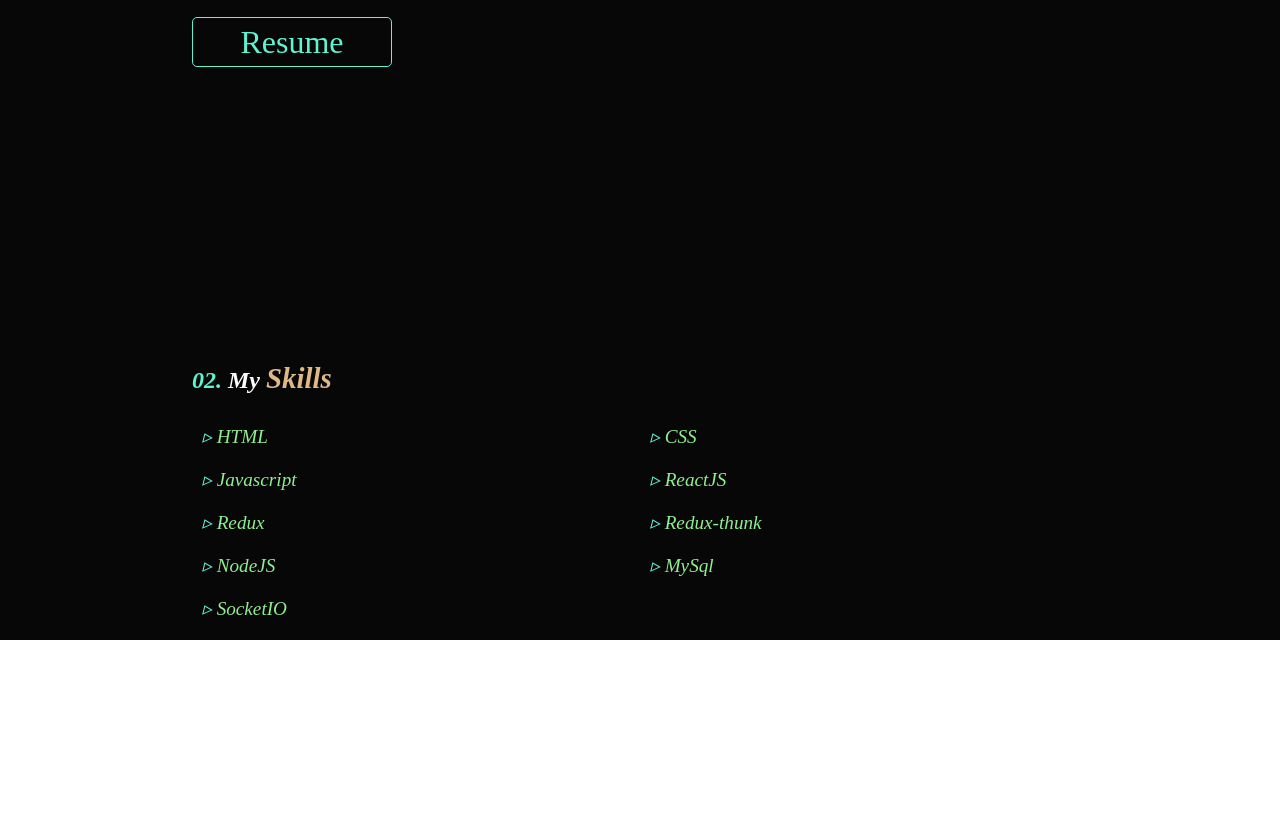
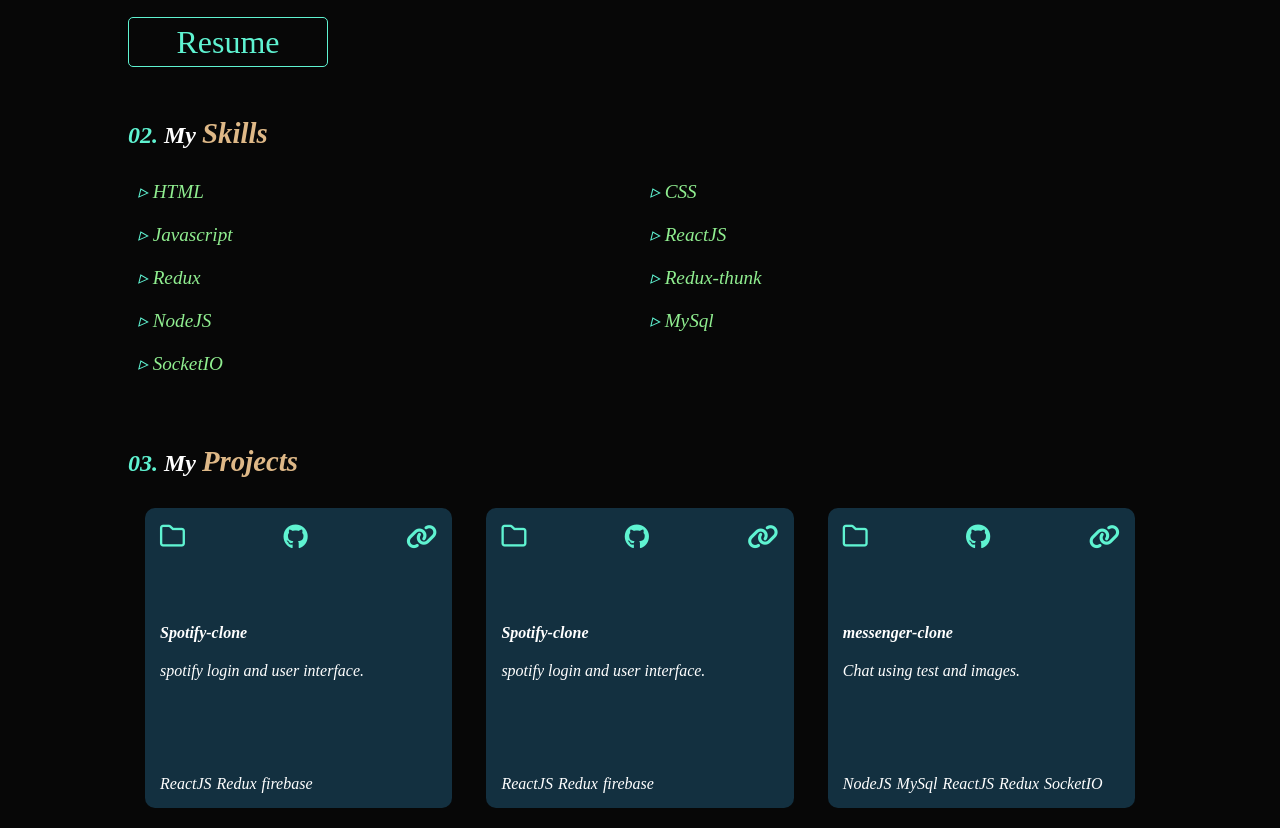
Before and after one commit to ahmed-gomaa2/ahmed, a website: page index.html in a window 1280 px wide. Shown: the part 458-1286 px from the top of the page. Before the commit the page ends 1098 px from the top, so only its background shows below. Drawn offline with Linux system fonts and the light colour scheme.

Commit message:
adding the projects section

```diff
--- a/index.html
+++ b/index.html
@@ -14,6 +14,7 @@
     <link rel="preconnect" href="https://fonts.googleapis.com">
     <link rel="preconnect" href="https://fonts.gstatic.com" crossorigin>
     <link href="https://fonts.googleapis.com/css2?family=Zilla+Slab:ital,wght@1,300&display=swap" rel="stylesheet">
+    <link rel="stylesheet" href="https://cdnjs.cloudflare.com/ajax/libs/font-awesome/6.2.0/css/all.min.css" integrity="sha512-xh6O/CkQoPOWDdYTDqeRdPCVd1SpvCA9XXcUnZS2FmJNp1coAFzvtCN9BmamE+4aHK8yyUHUSCcJHgXloTyT2A==" crossorigin="anonymous" referrerpolicy="no-referrer" />
     <script defer src="src/js/controller.js"></script>
 
     <title>Ahmed Gomaa</title>
@@ -65,5 +66,14 @@
 
         </div>
     </div>
+
+    <div class="portfolio--projects">
+        <div class="portfolio--projects-header">
+            <h2><span>03. </span>My <span>Projects</span></h2>
+        </div>
+
+        <div class="portfolio--projects-container">
+        </div>
+    </div>
 </body>
 </html>
--- a/src/css/style.css
+++ b/src/css/style.css
@@ -12,6 +12,8 @@ html {
 body {
     width: 100%;
     height: 100%;
+    background: #070707;
+
 }
 
 /************************************************************************************/
@@ -169,7 +171,9 @@ body {
 
 @media (min-width: 700px) {
     .portfolio--nav-container {
-        width: 70%;
+        width: 80%;
+        padding-left: 0;
+        padding-right: 0;
     }
 
     .portfolio--sidebar {
@@ -184,7 +188,7 @@ body {
 
 .portfolio--about {
     width: 100%;
-    height: 820px;
+    height: auto;
     background: #070707;
     display: flex;
     flex-direction: column;
@@ -263,10 +267,10 @@ body {
     }
 
     .portfolio--about-header {
-        width: 70%;
+        width: 80%;
     }
     .portfolio--about-info {
-        width: 70%;
+        width: 80%;
         font-size: 200%;
     }
 }
@@ -283,6 +287,7 @@ body {
     align-items: center;
     padding-left: 20px;
     padding-right: 20px;
+    margin-top: 30px;
 }
 
 .portfolio--skills * {
@@ -335,9 +340,129 @@ body {
         padding-left: 0;
     }
     .portfolio--skills-header {
-        width: 70%;
+        width: 80%;
     }
     .portfolio--skills-container {
-        width: 70%;
+        width: 80%;
     }
 }
+
+
+/*************************************************************************************/
+/************************** Handling the Projects section ****************************/
+/*************************************************************************************/
+.portfolio--projects {
+    width: 100%;
+    padding-left: 20px;
+    padding-right: 20px;
+    display: flex;
+    flex-direction: column;
+    align-items: center;
+    margin-top: 50px;
+}
+
+.portfolio--projects * {
+    font-style: italic;
+    font-family: "Zilla Slab", serif;
+    color: white;
+}
+
+.portfolio--projects-header {
+    width: 100%;
+    margin-bottom: 30px;
+}
+
+.portfolio--projects-header span:first-child {
+    color: #5FF3D1;
+}
+
+.portfolio--projects-header span:last-child {
+    color: burlywood;
+    font-weight: bold;
+    font-size: 120%;
+}
+
+.portfolio--projects-container {
+    width: 100%;
+    display: flex;
+    flex-direction: row;
+    flex-wrap: wrap;
+    text-align: start;
+    justify-content: space-around;
+}
+
+.portfolio--projects-project {
+    background: #133040;
+    width: 47%;
+    margin-bottom: 20px;
+    padding: 15px;
+    height: 300px;
+    border-radius: 10px;
+}
+
+.portfolio--projects-project a {
+    width: 100%;
+    height: 100%;
+    text-decoration: none;
+    display: flex;
+    flex-direction: column;
+    justify-content: space-between;
+}
+
+.portfolio--projects-project-header {
+    display: flex;
+    flex-direction: row;
+    justify-content: space-between;
+    align-items: center;
+}
+
+.portfolio--projects-project-header  i {
+    /*color: #111111;*/
+    /*border: 1px solid lightgreen;*/
+    color: #5FF3D1;
+    font-size: 25px;
+}
+
+.portfolio--projects-project-desc * {
+    margin-bottom: 20px;
+}
+
+.portfolio--projects-project-footer {
+    display: flex;
+    flex-direction: row;
+    align-items: center;
+    flex-wrap: wrap;
+}
+
+.portfolio--projects-project-footer * {
+    margin-right: 5px;
+
+}
+
+@media (min-width: 700px) {
+    .portfolio--projects {
+        padding-right: 0;
+        padding-left: 0;
+    }
+
+    .portfolio--projects-header {
+        width: 80%;
+    }
+
+    .portfolio--projects-container {
+        width: 80%;
+    }
+}
+
+@media (min-width: 1000px) {
+    .portfolio--projects-project {
+        width: 30%;
+
+    }
+}
+
+@media (max-width: 500px) {
+    .portfolio--projects-project {
+        width: 100%;
+    }
+}
--- a/src/js/controller.js
+++ b/src/js/controller.js
@@ -7,6 +7,7 @@ const about = document.querySelector('.portfolio--about');
 const header = document.querySelector('.portfolio--nav');
 const dummy = document.querySelector('.portfolio--dummy');
 const skillsContainer = document.querySelector('.portfolio--skills-container');
+const projectsContainer = document.querySelector('.portfolio--projects-container')
 
 /****************************** HANDLE BURGER CLICK **********************/
 burger.addEventListener('click', (e) => {
@@ -61,5 +62,57 @@ const skills = [
 
 skills.map(s => {
     const markup = `<div class="portfolio--skills-skill"><span>▹</span>${s}</div>`;
-    skillsContainer.insertAdjacentHTML('beforeend', markup)
-})
+    skillsContainer.insertAdjacentHTML('beforeend', markup);
+});
+
+/***************************** Handling the Projects section **************************/
+const projects = [
+    {
+        name: 'messenger-clone',
+        link: 'http://3.80.44.161/',
+        github: 'https://github.com/ahmed-gomaa2/massenger',
+        desc: 'Chat using test and images.',
+        skills: ['NodeJS', 'MySql', 'ReactJS', 'Redux', 'SocketIO']
+    },
+    {
+        name: 'Spotify-clone',
+        link: 'https://spotify-b41cc.web.app/',
+        github: 'https://github.com/ahmed-gomaa2/spotify.git',
+        desc: 'spotify login and user interface.',
+        skills: ['ReactJS', 'Redux', 'firebase']
+    },
+    {
+        name: 'Spotify-clone',
+        link: 'https://spotify-b41cc.web.app/',
+        github: 'https://github.com/ahmed-gomaa2/spotify.git',
+        desc: 'spotify login and user interface.',
+        skills: ['ReactJS', 'Redux', 'firebase']
+    },
+];
+
+projects.map(p => {
+    const markup = `<div class="portfolio--projects-project">
+                <a href=${p.link} target="_blank" class="portfolio--projects-project-container">
+                </a>
+            </div>`;
+    projectsContainer.insertAdjacentHTML('afterbegin', markup);
+    const link = document.querySelector('.portfolio--projects-project-container');
+    const linkMarkup = `<div class="portfolio--projects-project-header">
+                            <p><i class="fa-regular fa-folder"></i></p>
+                            <p><a target="_blank" href=${p.github}><i class="fa-brands fa-github"></i></a></p>
+                            <p><a target="_blank" href=${p.link}><i class="fa-solid fa-link"></i></a></p>
+                        </div>
+                        <div class="portfolio--projects-project-desc">
+                            <h4>${p.name}</h4>
+                            <p>${p.desc}</p>
+                        </div>
+                        <div class="portfolio--projects-project-footer">
+                        </div>`;
+    link.insertAdjacentHTML('beforeend', linkMarkup)
+    const footer = document.querySelector('.portfolio--projects-project-footer');
+    p.skills.map(s => {
+        const skillsMarkup = `<p>${s}</p>`
+        footer.insertAdjacentHTML('beforeend', skillsMarkup)
+    });
+
+});
```
